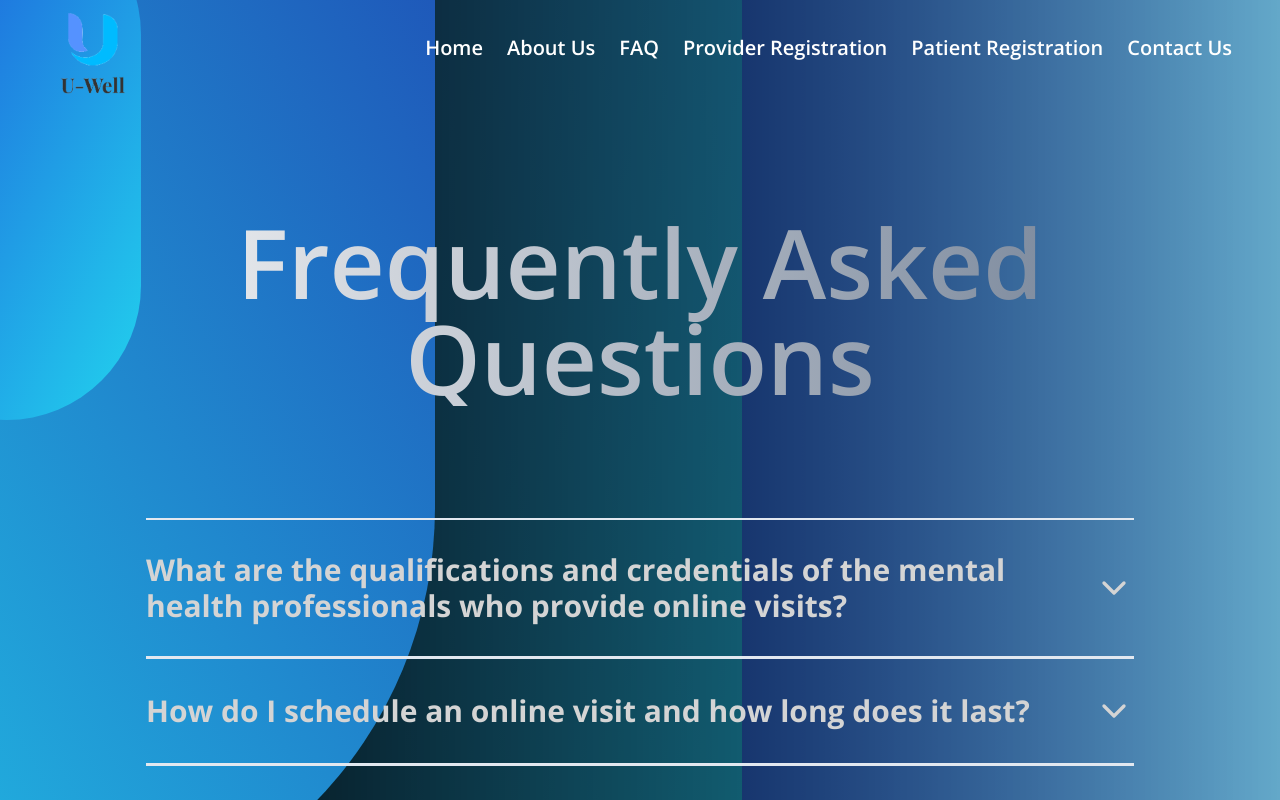
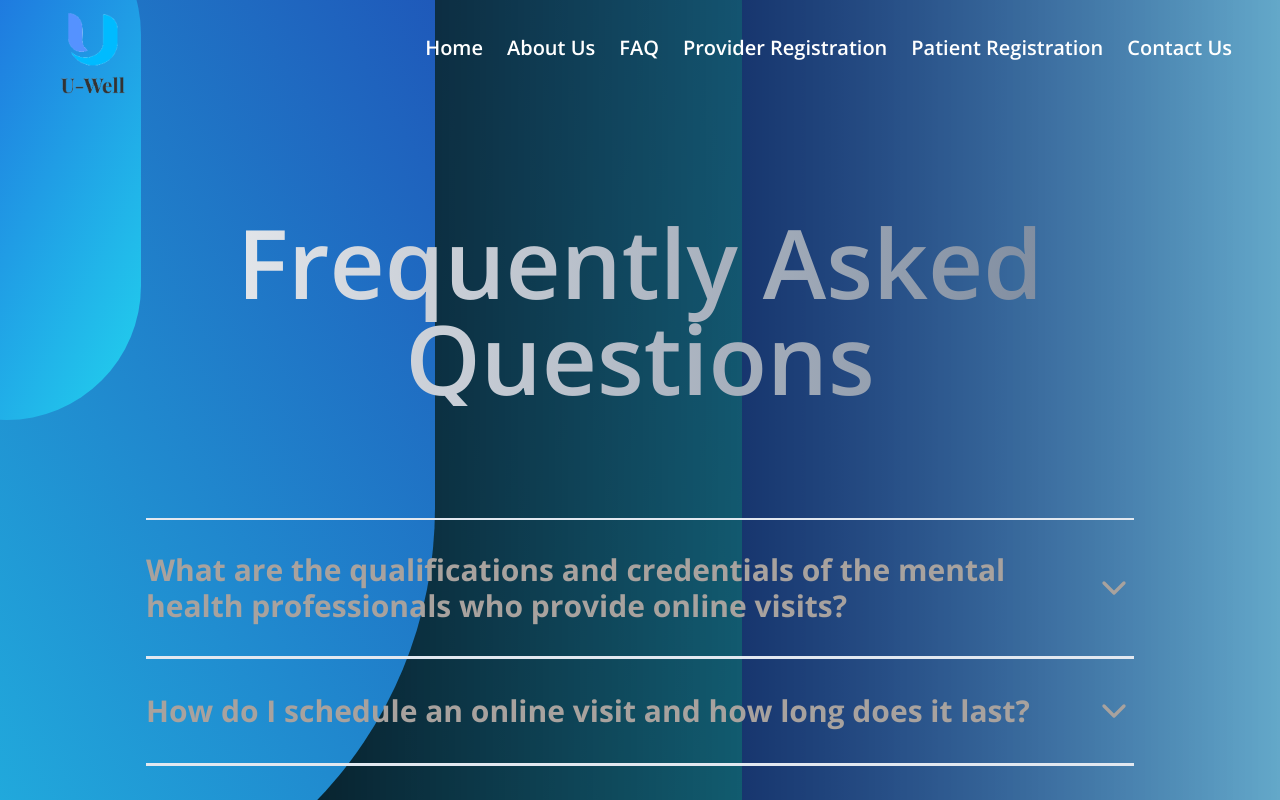
Before and after one commit to Jkhall81/U-Well, a Next.js app: page /faq in a window 1280 px wide. Shown: the top 800 px of the page. Built offline with nearby package versions, Linux system fonts and the light colour scheme; what react-slugify would draw is missing.

Commit message:
changed text color of faq accordion component headings, so they are not the same color as the answer text.

```diff
--- a/components/FAQAccordion.tsx
+++ b/components/FAQAccordion.tsx
@@ -47,7 +47,7 @@ export const FAQAccordion = () => {
               <Separator />
               <AccordionTrigger
                 onClick={() => toggleAccordion(index)}
-                className="py-8 text-left text-3xl font-bold text-neutral-300"
+                className="py-8 text-left text-3xl font-bold text-stone-400"
               >
                 {item.question}
               </AccordionTrigger>
```
